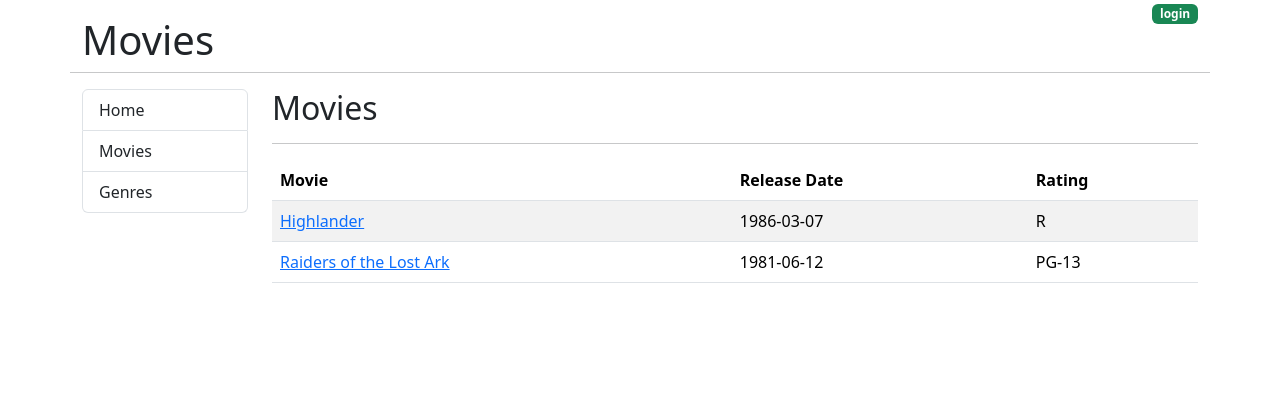
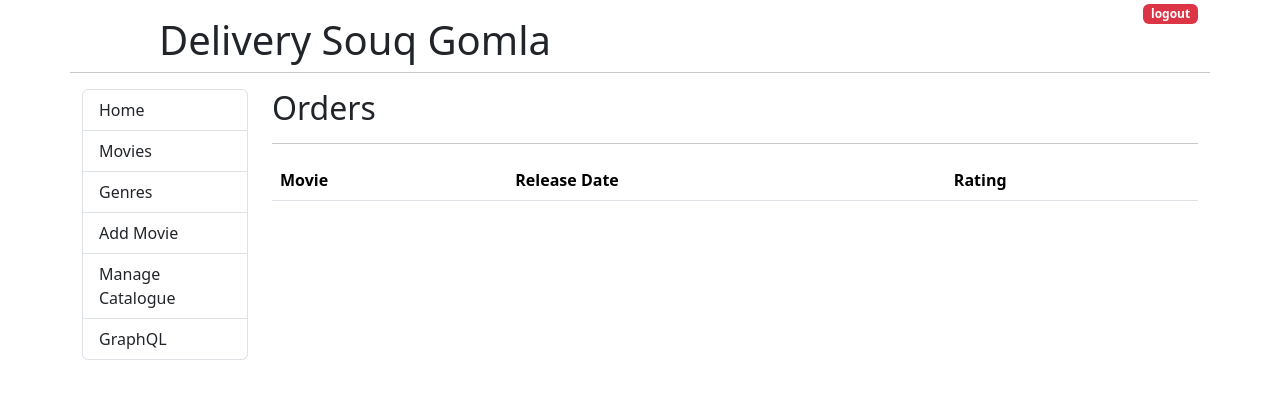
Before and after one commit to Mohamed-Fawzy77/go-react-movies-app-frontend, a React (Create React App) app: page /movies in a window 1280 px wide. Shown: the top 398 px of the page. Built offline with nearby package versions, Linux system fonts and the light colour scheme; sample sign-in values are in the browser's storage.

Commit message:
before react table

```diff
--- a/src/App.js
+++ b/src/App.js
@@ -1,6 +1,6 @@
 import { Link, Outlet, useNavigate } from "react-router-dom";
 import Alert from "./components/Alert";
-import { useState } from "react";
+import { useEffect, useState } from "react";
 import { capitalize } from "./utils/string";
 
 function App() {
@@ -10,13 +10,28 @@ function App() {
 
   const navigate = useNavigate();
 
+  useEffect(() => {
+    if (!jwt) {
+      const token = localStorage.getItem("token");
+      if (token && token !== "undefined") {
+        setJwt(token);
+      } else {
+        navigate("/login");
+      }
+    } else {
+      navigate("/");
+    }
+  }, []);
+
   const login = (jwt) => {
     setJwt(jwt);
+    localStorage.setItem("token", jwt);
     navigate("/");
   };
 
   const logout = () => {
     setJwt("");
+    localStorage.removeItem("token");
     navigate("/login");
   };
 
@@ -35,7 +50,7 @@ function App() {
       <Alert className={alertClassName} message={alertMessage} />
       <div className="row">
         <div className="col">
-          <h1 className="mt-3">Movies</h1>
+          <h1 className="mt-3 text-center">Delivery Souq Gomla</h1>
         </div>
         <div className="col text-end">
           {jwt ? (
@@ -57,6 +72,8 @@ function App() {
         <div className="col-md-2">
           <nav>
             <div className="list-group">
+              {jwt && (
+                <>
                   <Link to="/" className="list-group-item list-group-item-action">
                     Home
                   </Link>
@@ -66,8 +83,7 @@ function App() {
                   <Link to="/genres" className="list-group-item list-group-item-action">
                     Genres
                   </Link>
-              {jwt && (
-                <>
+
                   <Link to="/admin/movie/0" className="list-group-item list-group-item-action">
                     Add Movie
                   </Link>
--- a/src/components/Home.js
+++ b/src/components/Home.js
@@ -3,12 +3,8 @@ import HomeTickets from "../images/movie_tickets.jpg";
 const Home = () => {
   return (
     <>
-      <div className="text-center">
-        <h2>Find a Movie to Watch </h2>
-        <hr />
-        <Link to="/movies">
-          <img src={HomeTickets} alt="home tickets" />
-        </Link>
+      <div className="text-center mt-4">
+        <h1>Welcome to Home Screen</h1>
       </div>
     </>
   );
--- a/src/components/Login.js
+++ b/src/components/Login.js
@@ -5,18 +5,33 @@ import { useRef } from "react";
 const Login = () => {
   const { removeAlert, setDangerAlert, login } = useOutletContext();
 
-  const email = useRef();
+  const phone = useRef();
   const password = useRef();
 
-  const handleSubmit = (e) => {
-    e.preventDefault();
+  const handleSubmit = async (e) => {
+    try {
+      e.preventDefault();
+      const body = JSON.stringify({ phone: phone.current.value, password: password.current.value });
 
-    console.log({ email, v: email.current.value });
-    if (email.current.value === "m@gmail.com") {
+      const res = await fetch("http://localhost:5000/auth/login", {
+        body,
+        method: "POST",
+        headers: {
+          "Content-Type": "application/json",
+        },
+      });
+
+      if (!res.ok) {
+        const errorData = await res.json();
+        throw new Error(errorData.message || "Login failed");
+      }
+
+      const data = await res.json();
       removeAlert();
-      login("jwt");
-    } else {
-      setDangerAlert("wrong credentials");
+      login(data.access_token);
+    } catch (error) {
+      console.log({ error });
+      setDangerAlert("phone or password is incorrect");
     }
   };
   return (
@@ -25,7 +40,7 @@ const Login = () => {
         <h2>Login </h2>
         <hr />
         <form onSubmit={handleSubmit}>
-          <Input title="Enter Email" ref={email} />
+          <Input title="Enter Phone" ref={phone} />
           <Input title="Enter Password" type="password" ref={password} />
           <input type="submit" className="btn btn-success col-md-4" />
         </form>
--- a/src/components/Movies.js
+++ b/src/components/Movies.js
@@ -1,34 +1,24 @@
 import { useEffect, useState } from "react";
 import { Link } from "react-router-dom";
 
-const Movies = () => {
-  const [movies, setMovies] = useState([]);
+const Orders = () => {
+  const [orders, setOrders] = useState([]);
 
   useEffect(() => {
-    let moviesList = [
-      {
-        id: 1,
-        title: "Highlander",
-        release_date: "1986-03-07",
-        runtime: 116,
-        mpaa_rating: "R",
-        description: "Some long description",
-      },
-      {
-        id: 2,
-        title: "Raiders of the Lost Ark",
-        release_date: "1981-06-12",
-        runtime: 115,
-        mpaa_rating: "PG-13",
-        description: "Some long description",
-      },
-    ];
-    setMovies(moviesList);
+    async function getOrders() {
+      try {
+        setOrders([]);
+      } catch (error) {
+        console.error(error);
+      }
+    }
+
+    getOrders();
   }, []);
 
   return (
     <div>
-      <h2>Movies</h2>
+      <h2>Orders</h2>
       <hr />
       <table className="table table-striped table-hover">
         <thead>
@@ -39,7 +29,7 @@ const Movies = () => {
           </tr>
         </thead>
         <tbody>
-          {movies.map((m) => (
+          {orders.map((m) => (
             <tr key={m.id}>
               <td>
                 <Link to={`/movies/${m.id}`}>{m.title}</Link>
@@ -54,4 +44,4 @@ const Movies = () => {
   );
 };
 
-export default Movies;
+export default Orders;
--- a/src/components/form/Input.js
+++ b/src/components/form/Input.js
@@ -2,11 +2,11 @@ import { forwardRef } from "react";
 
 const Input = forwardRef(({ title, name, ...inputAttrs }, ref) => {
   return (
-    <div data-mdb-input-init class="form-outline mb-4 col-md-4 offset-md-4">
-      <label class="form-label" htmlFor={name}>
+    <div data-mdb-input-init className="form-outline mb-4 col-md-4 offset-md-4">
+      <label className="form-label" htmlFor={name}>
         {title}
       </label>
-      <input id={name} ref={ref} class="form-control" {...inputAttrs} />
+      <input id={name} ref={ref} className="form-control" {...inputAttrs} />
     </div>
   );
 });
--- a/src/index.js
+++ b/src/index.js
@@ -4,7 +4,7 @@ import App from "./App";
 import { createBrowserRouter, RouterProvider } from "react-router-dom";
 import ErrorPage from "./components/ErrorPage";
 import Home from "./components/Home";
-import Movies from "./components/Movies";
+import Orders from "./components/Movies";
 import Genres from "./Genres";
 import EditMovie from "./components/EditMovie";
 import ManageCatalogue from "./components/ManageCatalouge";
@@ -29,7 +29,7 @@ const router = createBrowserRouter([
 
       {
         path: "/movies",
-        element: <Movies />,
+        element: <Orders />,
       },
       {
         path: "/movies/:id",
```
Lines whose indentation alone changed are shown as unchanged.
